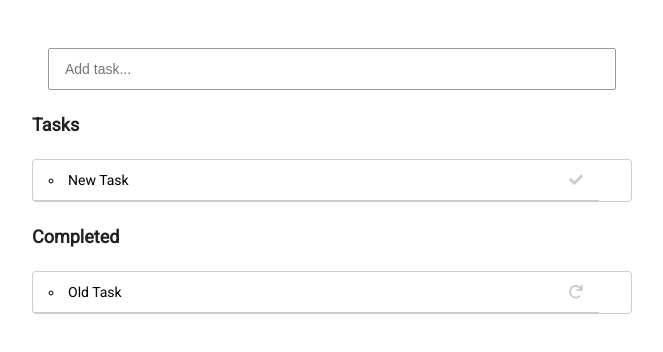
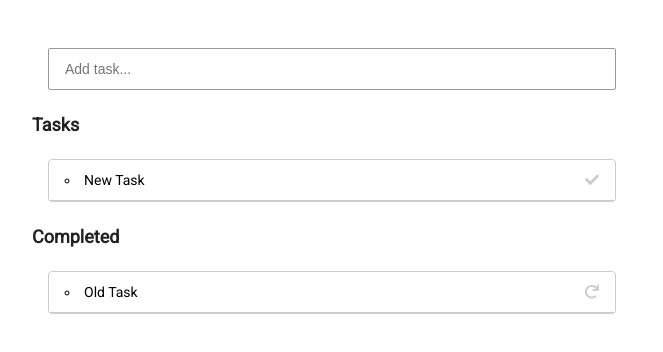
Before and after one commit to easwarmoorthy/todoApp, a plain HTML site: page index.html in a window 1280 px wide. Shown: the whole page, without its empty margins (308-971 px from the left). Drawn offline with nearby package versions, Linux system fonts and the light colour scheme.

Commit message:
Update style.css

```diff
--- a/css/style.css
+++ b/css/style.css
@@ -40,12 +40,12 @@ body{
 }
 ul{
   font-size:0;
-  margin :24px;
+  margin :24px 0;
+  width: calc( 100% - 32px);
   border: 1px solid #ccc;
   border-radius: 4px;
 }
 li{
-  width: calc( 100% - 32px);
   font-size: 14px;
   word-wrap: break-word;
   list-style-type: circle;
```
